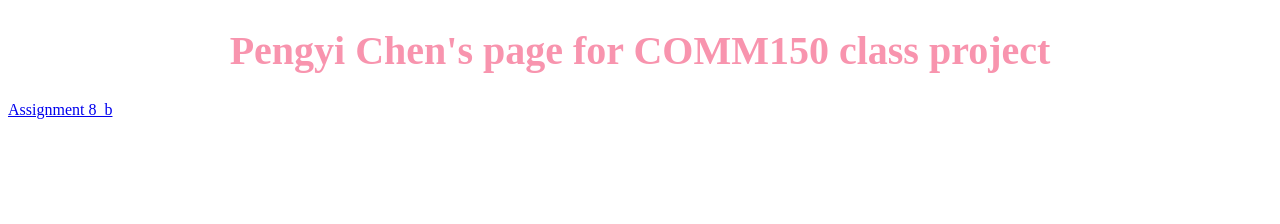
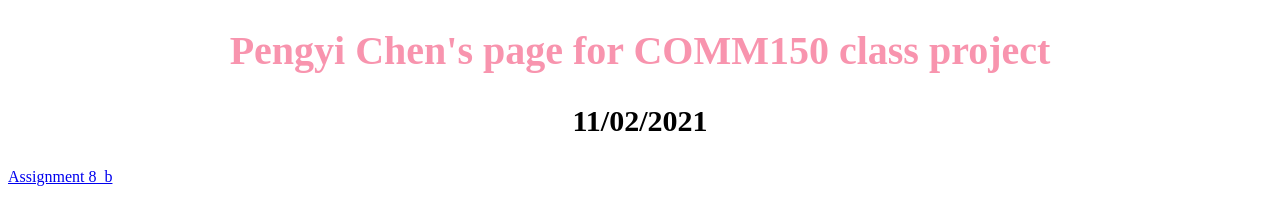
Before and after one commit to cpengyi/cpengyi.github.io, a plain HTML site: page index.html in a window 1280 px wide. Drawn offline with Linux system fonts and the light colour scheme.

Commit message:
Update index.html

```diff
--- a/index.html
+++ b/index.html
@@ -11,8 +11,15 @@
 
 </body>
 <b>
-<p 11/02/2021</p>
+<p style="text-align: center;color:black;font-size:30px;">11/02/2021</p>
 </b>
+<style>
+  a {
+  display: block;
+  margin-left: auto;
+  margin-right: auto;
+}
+</style>
 <a href="cpengyi.github.io/assignment_8b.html">Assignment 8_b</a>
 <body>
 
```
